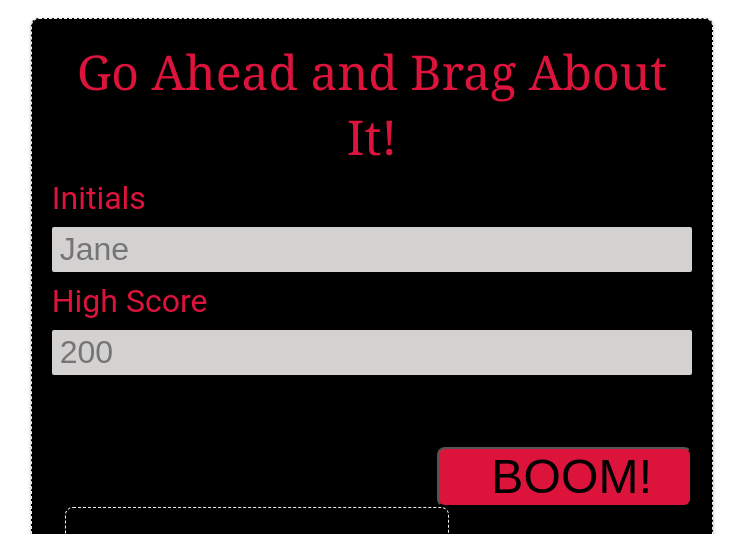
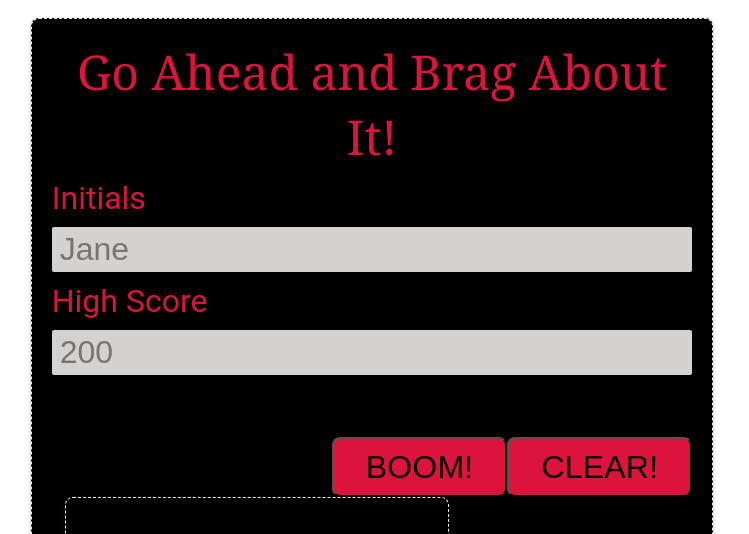
Before and after one commit to skyelucking/04-Code-Quiz, a plain HTML site: page HighScore/highscore.html in a window 1280 px wide. Shown: the top 534 px of the page, without its empty margins (0-749 px from the left). Drawn offline with Linux system fonts and the light colour scheme.

Commit message:
quiz working with highscore, but the clear button goes to a 405 error

```diff
--- a/HighScore/highscore.html
+++ b/HighScore/highscore.html
@@ -25,7 +25,8 @@
             <input type="highscore" name="highscore" id="highscore" placeholder="200" />
           </div>
           <div id="msg"></div>
-          <button id="quizbutton">BOOM!</button>
+          <button id="clearbutton">CLEAR! </button> <button id="quizbutton">BOOM!</button>
+
         </form>
 
 
--- a/HighScore/script.js
+++ b/HighScore/script.js
@@ -9,13 +9,22 @@ var userLastNameSpan = document.querySelector("#user-last-name");
 var userEmailSpan = document.querySelector("#user-email");
 var userhighscoreSpan = document.querySelector("#user-highscore");
 
+clearbutton.addEventListener("click", function(event) {
+  localStorage.clear(user);
+  event.preventDefault();
+  });
+
 function displayMessage(type, message) {
   msgDiv.textContent = message;
   msgDiv.setAttribute("class", type);
 }
 
+
 quizbutton.addEventListener("click", function(event) {
   event.preventDefault();
+
+
+
 
   // create user object from submission
   var user = {
--- a/HighScore/style.css
+++ b/HighScore/style.css
@@ -31,11 +31,11 @@ button {
   border-radius: 8px;
   color: #black;
   cursor: pointer;
-  font-size: 3em;
+  font-size: 2em;
   letter-spacing: 0.21px;
   line-height: 16px;
   max-width: 255px;
-  padding: 20px 52px;
+  padding: 20px 32px;
   text-align: center;
   transition-duration: 0.15s;
   transition-property: background-color;
--- a/script.js
+++ b/script.js
@@ -15,7 +15,6 @@ var ansChoice = "";
 
 var quizScore = 0;
 var quizName = "Quiz T. Aker";
-var highScores = [];
 var questionIndex = 0;
 
 // Set Quiz Question Data
@@ -221,11 +220,16 @@ function playGame() {
   showQuestion(quizDataList);
 }
 
+// create user object from submission
 
 
 // Function to End Game
 function endGame() {
   ansMsgText.textContent = "DONE! ";
+  // var user = {
+  //   highscore: quizScore,
+  // };
+  // console.log(user);
   window.location = "./HighScore/highscore.html";
 }
 
```
